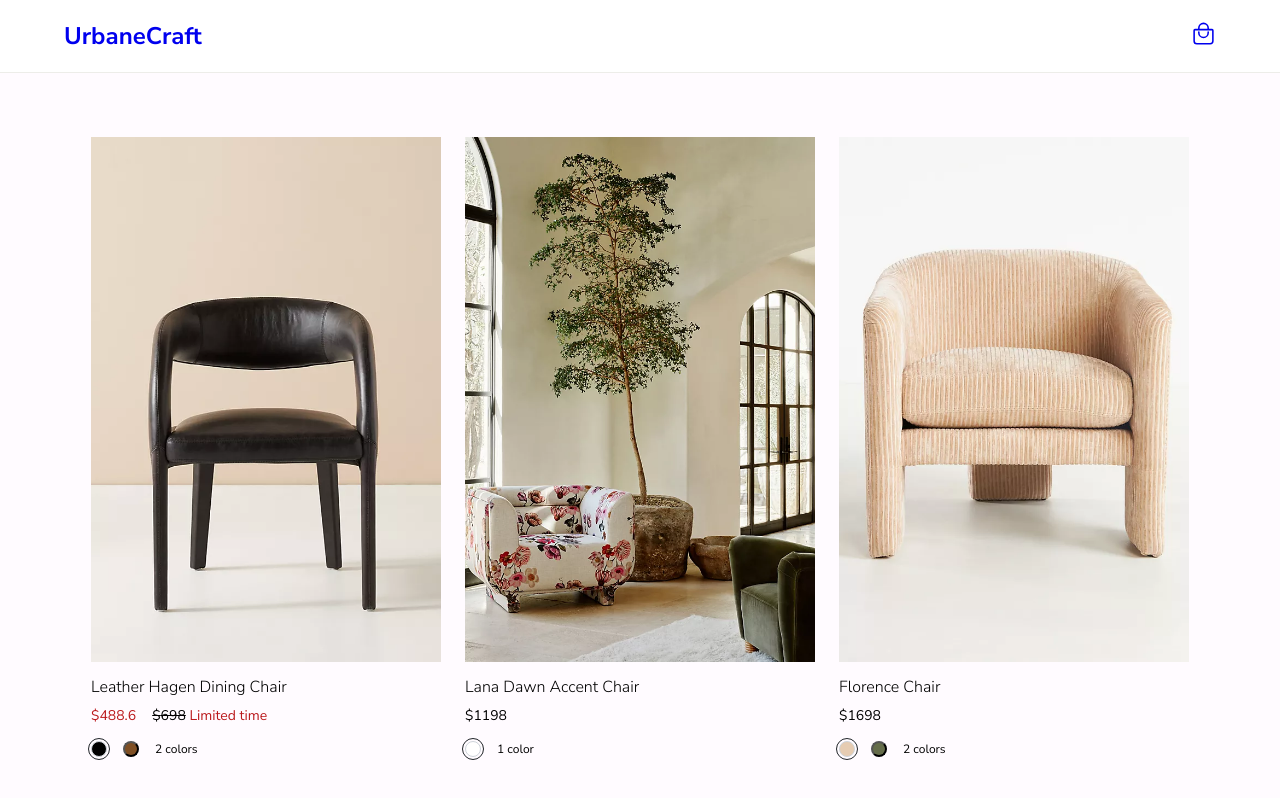
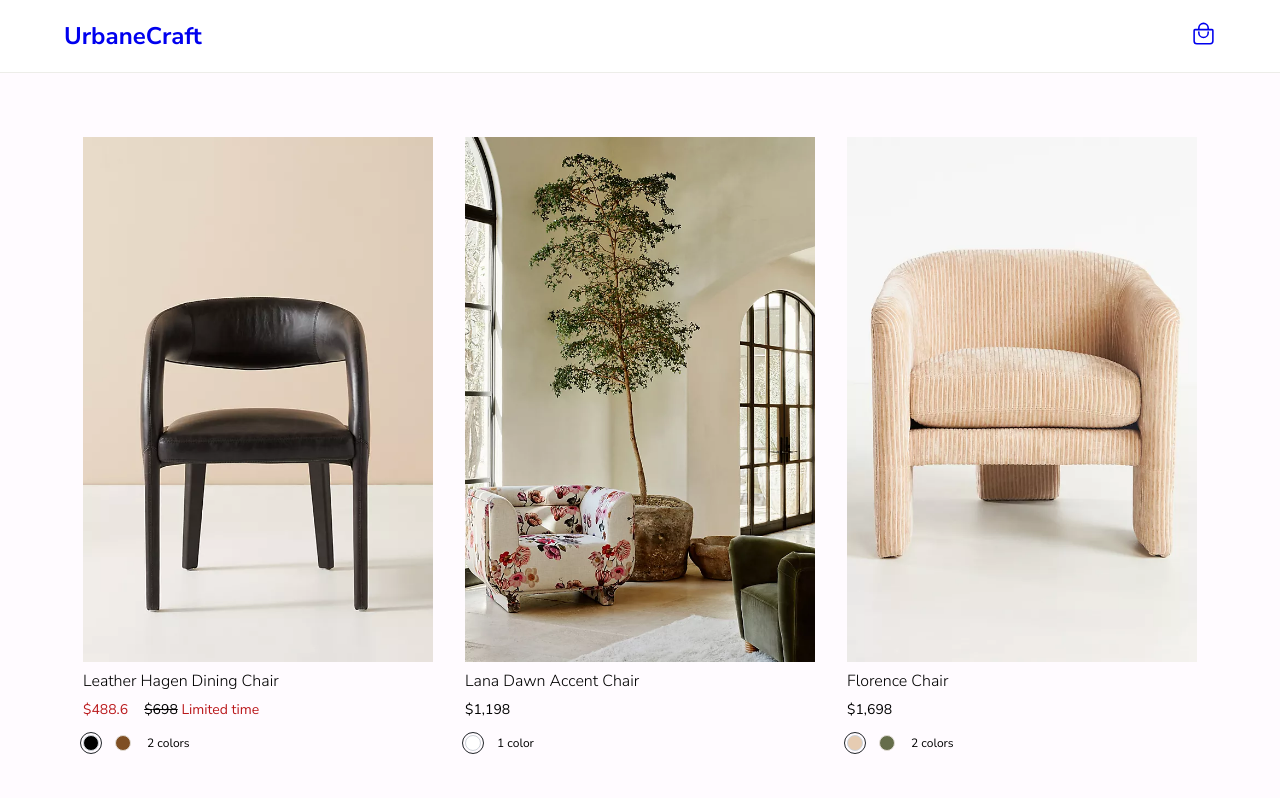
Before and after one commit to itsninam/furn, a React (Create React App) app: page /chairs in a window 1280 px wide. Shown: the top 798 px of the page. Built offline with nearby package versions, Linux system fonts and the light colour scheme; data requests are answered from the project's data file.

Commit message:
Small updates

```diff
--- a/src/App.css
+++ b/src/App.css
@@ -25,7 +25,8 @@ ul {
   display: flex;
   justify-content: center;
   flex-wrap: wrap;
-  gap: 24px;
+  gap: 32px;
+  row-gap: 48px;
 }
 
 a {
@@ -53,10 +54,6 @@ h1 {
   margin: 0 auto;
 }
 
-.image-container {
-  position: relative;
-}
-
 button {
   cursor: pointer;
   display: block;
@@ -64,14 +61,15 @@ button {
 
 .btn-quickview {
   position: absolute;
-  bottom: 35px;
+  bottom: 0px;
   left: 0px;
   width: 100%;
   height: 48px;
   display: flex;
   justify-content: center;
   align-items: center;
-  background-color: var(--light-grey);
+  background-color: #e2ddd6;
+  border: none;
 }
 
 .btn-color {
@@ -79,6 +77,7 @@ button {
   width: 16px;
   border-radius: 50%;
   margin-right: 16px;
+  border: 1px solid #e2ddd6;
 }
 
 .btn-color.active {
@@ -172,6 +171,8 @@ img {
 
 .image-container {
   align-items: end;
+  position: relative;
+  display: flex;
 }
 
 .loading-container {
--- a/src/components/Cart.js
+++ b/src/components/Cart.js
@@ -32,9 +32,9 @@ function Cart() {
                       alt={item.furnitureName}
                     />
                   </td>
-                  <td>${item.price}</td>
+                  <td>${item.price.toLocaleString()}</td>
                   <td>{item.quantity}</td>
-                  <td>${item.quantity * item.price}</td>
+                  <td>${(item.quantity * item.price).toLocaleString()}</td>
                   <td onClick={() => handleRemoveItem(item)}>remove</td>
                 </tr>
               );
--- a/src/components/products/ProductImage.js
+++ b/src/components/products/ProductImage.js
@@ -7,7 +7,12 @@ const ProductImage = ({ product, currentProduct, productIndex }) => {
   const { onHandleImageHover, isQuickShopBtnVisible } = useProducts();
 
   return (
-    <div
+    <>
+      <Link
+        to={{
+          pathname: "quickshop",
+          search: `?item=${product.id}&color=${productIndex}`,
+        }}
         className="image-container"
         onMouseOver={(event) =>
           onHandleImageHover(event, currentProduct, "mouseOver")
@@ -22,18 +27,13 @@ const ProductImage = ({ product, currentProduct, productIndex }) => {
         />
 
         {isQuickShopBtnVisible === currentProduct.secondaryImage && (
-        <Link
-          className="btn-quickview"
-          to={{
-            pathname: "quickshop",
-            search: `?item=${product.id}&color=${productIndex}`,
-          }}
-        >
+          <button className="btn-quickview">
             <span>Quick Shop</span>
+          </button>
+        )}
       </Link>
-      )}
       <ProductName product={product.furnitureName} />
-    </div>
+    </>
   );
 };
 
--- a/src/components/products/ProductPrice.js
+++ b/src/components/products/ProductPrice.js
@@ -4,15 +4,15 @@ function ProductPrice({ product }) {
   return (
     <div className="price-container">
       {product.saleItem && (
-        <p className="original-price">${product.salePrice}</p>
+        <p className="original-price">${product.salePrice.toLocaleString()}</p>
       )}
       <p>
         {product.saleItem ? (
           <span className={product.saleItem ? "sale-item" : ""}>
-            ${product.price}
+            ${product.price.toLocaleString()}
           </span>
         ) : (
-          `$${product.price}`
+          `$${product.price.toLocaleString()}`
         )}
 
         {product.saleItem ? (
```
Lines whose indentation alone changed are shown as unchanged.
